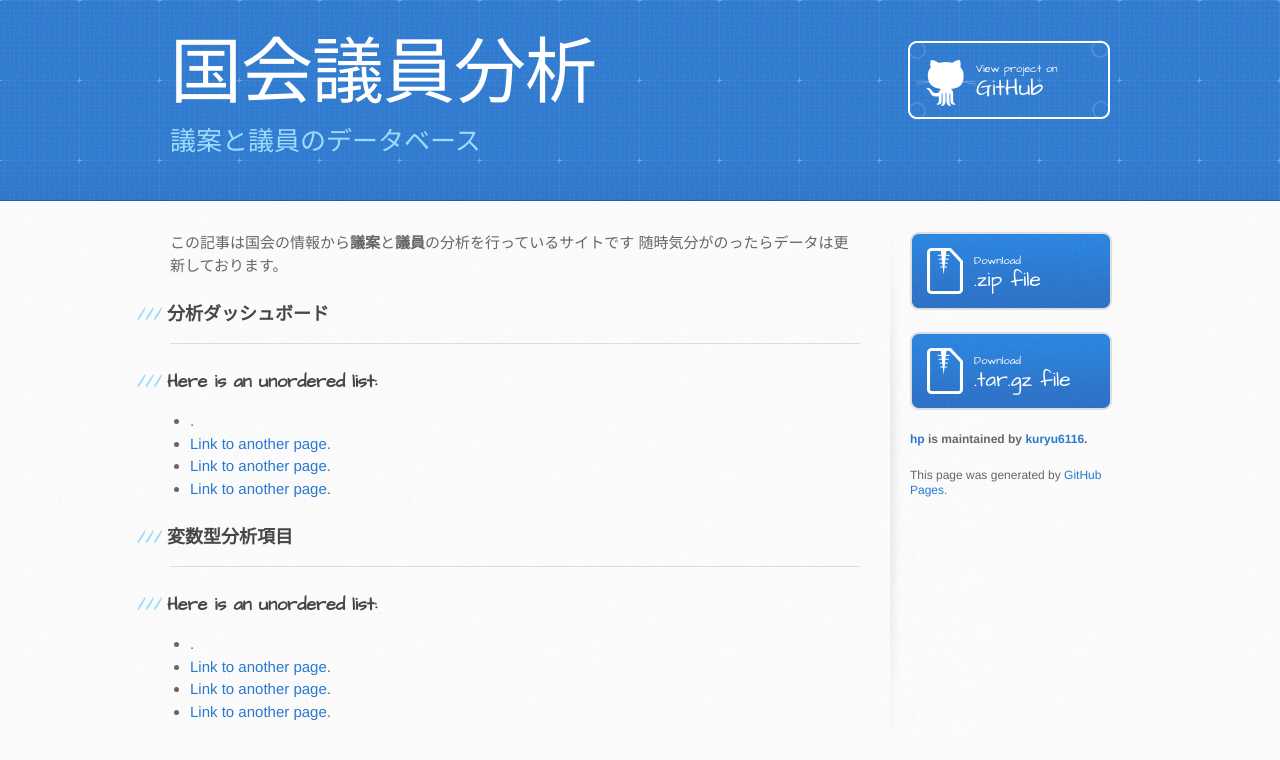
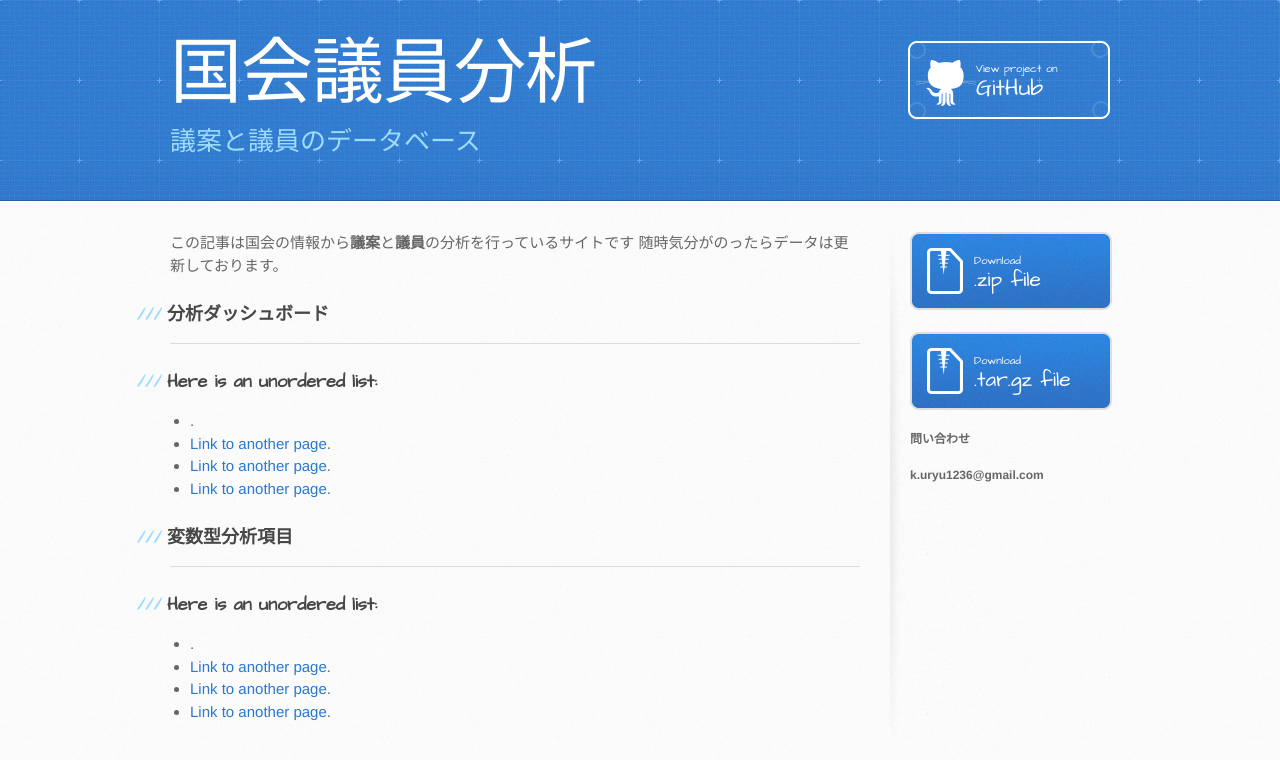
Before and after one commit to kuryu6116/hp, a Jekyll site: the page built from index.md, in a window 1280 px wide. Shown: the top 760 px of the page. Built offline with Jekyll 4.4.1, drawn with Linux system fonts in a browser that asks for light colours.

Commit message:
Update default.html

```diff
--- a/_layouts/default.html
+++ b/_layouts/default.html
@@ -50,11 +50,8 @@
             </a>
           {% endif %}
 
-          {% if site.github.is_project_page %}
-            <p class="repo-owner"><a href="{{ site.github.repository_url }}">{{ site.github.repository_name }}</a> is maintained by <a href="{{ site.github.owner_url }}">{{ site.github.owner_name }}</a>.</p>
-          {% endif %}
-
-          <p>This page was generated by <a href="https://pages.github.com">GitHub Pages</a>.</p>
+          <p><b>問い合わせ</b></p>
+          <p><b>k.uryu1236@gmail.com</b></p>
         </aside>
       </div>
     </div>
```
